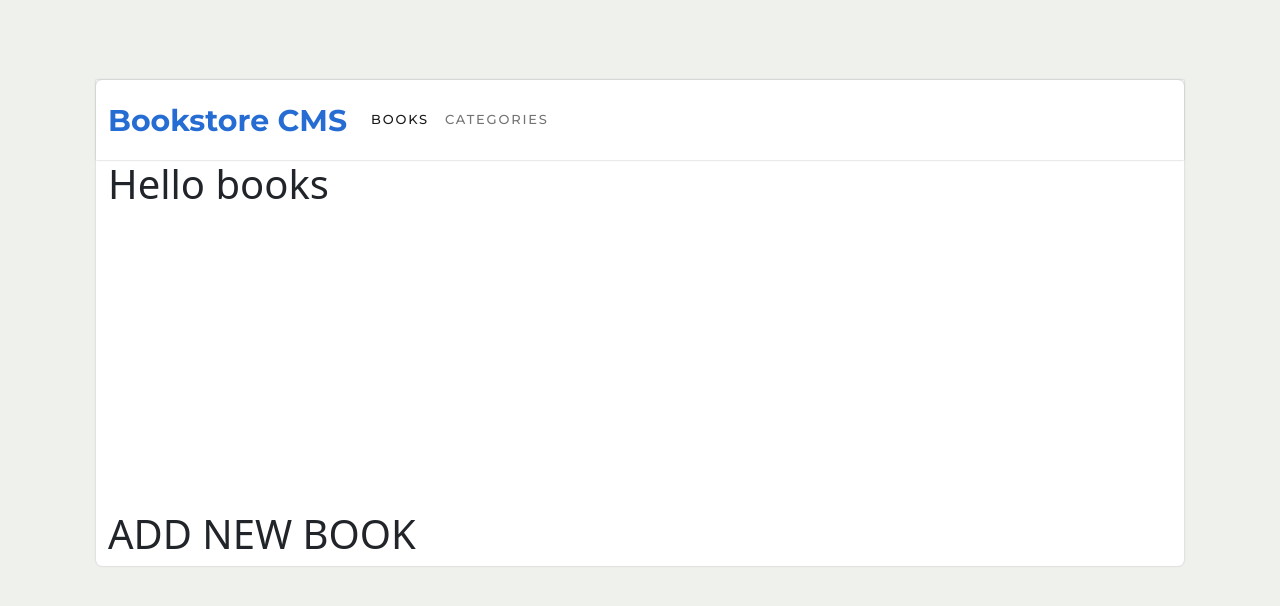
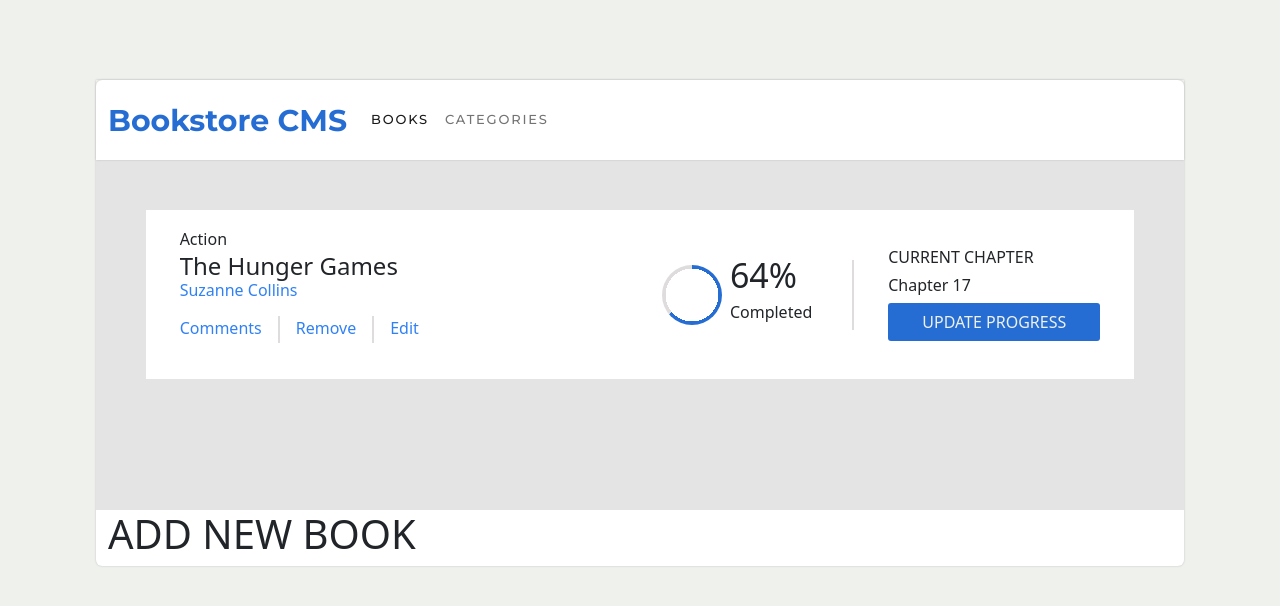
Before and after one commit to SamTush/bookstore, a React (Create React App) app: page / in a window 1280 px wide. Shown: the top 606 px of the page. Built offline with nearby package versions, Linux system fonts and the light colour scheme.

Commit message:
Add booklist component

```diff
--- /dev/null
+++ b/src/components/booklist.jsx
@@ -0,0 +1,39 @@
+import './booklist.scss';
+
+const BookList = () => (
+  <>
+    <div className="container booklist">
+      <div className="row width">
+        <div className="col col-6">
+          <h6>Action</h6>
+          <h4 className="top">The Hunger Games</h4>
+          <h6 className="top-second">Suzanne Collins</h6>
+          <ul className="mt-3">
+            <li>Comments&emsp;</li>
+            <div className="vertical" />
+            <li>&emsp;Remove&emsp;</li>
+            <div className="vertical" />
+            <li>&emsp;Edit</li>
+          </ul>
+        </div>
+        <div className="col col-3 progress-div">
+          <div className="progress-bar">
+            <progress className="progress" value="75" min="0" max="100">64%</progress>
+          </div>
+          <div>
+            <p className="percent ms-2">64%</p>
+            <p className="top-complete ms-2">Completed</p>
+          </div>
+          <div className="vertical-two" />
+        </div>
+        <div className="col col-3 button-div">
+          <h6>CURRENT CHAPTER</h6>
+          <h6>Chapter 17</h6>
+          <button className="btn" type="button">UPDATE PROGRESS</button>
+        </div>
+      </div>
+    </div>
+  </>
+);
+
+export default BookList;
--- /dev/null
+++ b/src/components/booklist.scss
@@ -0,0 +1,88 @@
+$primary-color: #266dd3;
+$primary-light: #2f81f5;
+$secondary-color: #0a0b09;
+$tetiary-color: #eff1ed;
+$tetiary-mid: #dedcdc;
+$tetiary-variant: #fff;
+
+.booklist {
+  background-color: $tetiary-variant;
+  padding: 20px 0;
+
+  .width {
+    width: 98%;
+    margin-left: auto;
+    margin-right: auto;
+  }
+
+  .top {
+    margin-top: -5px;
+  }
+
+  .top-second {
+    margin-top: -8px;
+    color: $primary-light;
+  }
+
+  .top-complete {
+    margin-top: -17px;
+  }
+
+  .percent {
+    font-size: 34px;
+  }
+
+  ul {
+    list-style: none;
+    padding: 0;
+    display: flex;
+    flex-direction: row;
+    color: $primary-light;
+  }
+
+  .vertical {
+    border-left: 2px solid $tetiary-mid;
+    height: 27px;
+  }
+
+  .vertical-two {
+    border-left: 2px solid $tetiary-mid;
+    height: 70px;
+    margin-left: 40px;
+  }
+
+  .progress-div {
+    display: flex;
+    flex-direction: row;
+    justify-content: center;
+    align-items: center;
+  }
+
+  .progress-bar {
+    width: 60px;
+    height: 60px;
+    border-radius: 50%;
+    background:
+      radial-gradient(closest-side, white 88%, transparent 80% 100%),
+      conic-gradient($primary-color 64%, $tetiary-mid 0);
+  }
+
+  .progress {
+    visibility: hidden;
+    height: 0;
+    width: 0;
+  }
+
+  .button-div {
+    display: flex;
+    flex-direction: column;
+    margin-top: auto;
+    margin-bottom: auto;
+  }
+
+  .btn {
+    background-color: $primary-color;
+    color: $tetiary-color;
+    border-radius: 3px;
+  }
+}
--- a/src/components/books.jsx
+++ b/src/components/books.jsx
@@ -1,11 +1,12 @@
 import './books.scss';
+import BookList from './booklist';
 
 const Books = () => (
   <>
     <div className="container">
       <div className="row">
         <div className="col col-12 book-details">
-          <h1>Hello books</h1>
+          <BookList />
         </div>
         <div className="col col-12 add-books">
           <h1>ADD NEW BOOK</h1>
--- a/src/components/books.scss
+++ b/src/components/books.scss
@@ -1,5 +1,13 @@
+$primary-color: #266dd3;
+$secondary-color: #0a0b09;
+$tetiary-color: #e4e4e4;
+$tetiary-mid: #bdbdbd;
+$tetiary-variant: #fff;
+
 .container {
   .book-details {
     min-height: 350px;
+    background-color: $tetiary-color;
+    padding: 50px 50px 0 50px;
   }
 }
```
